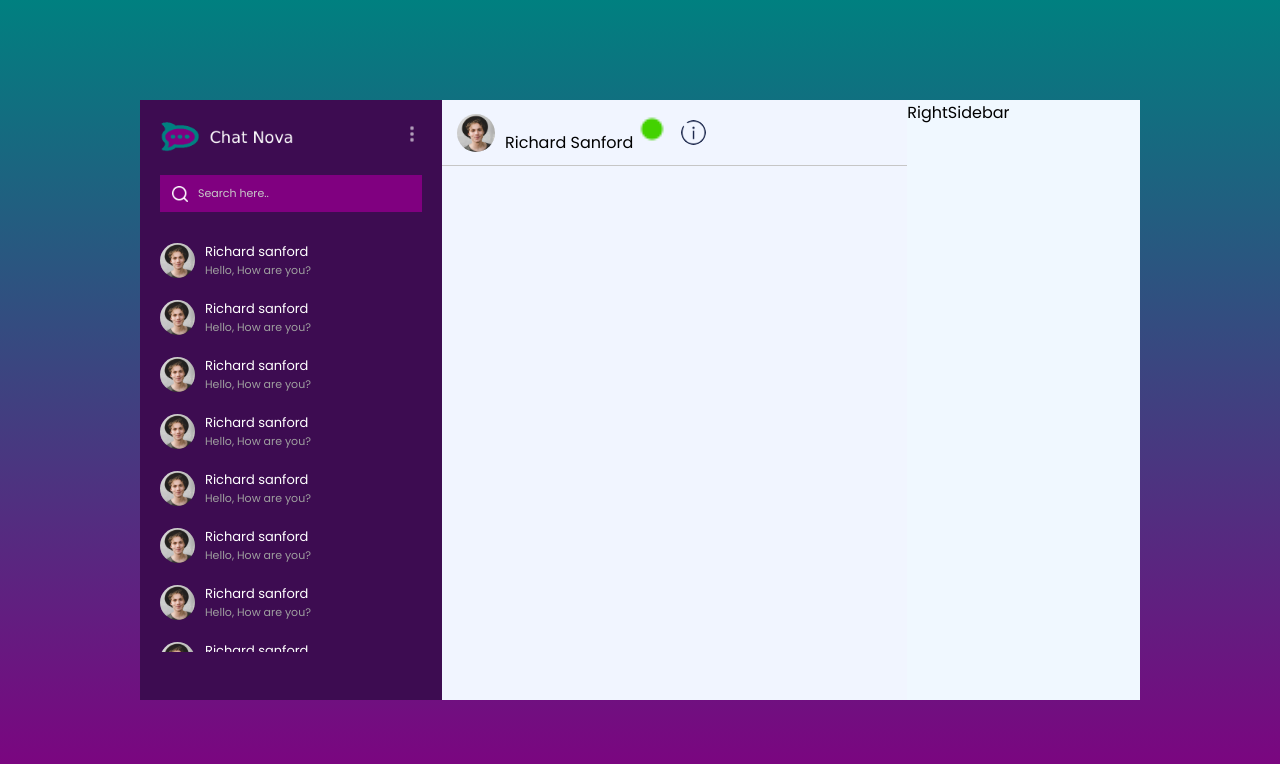
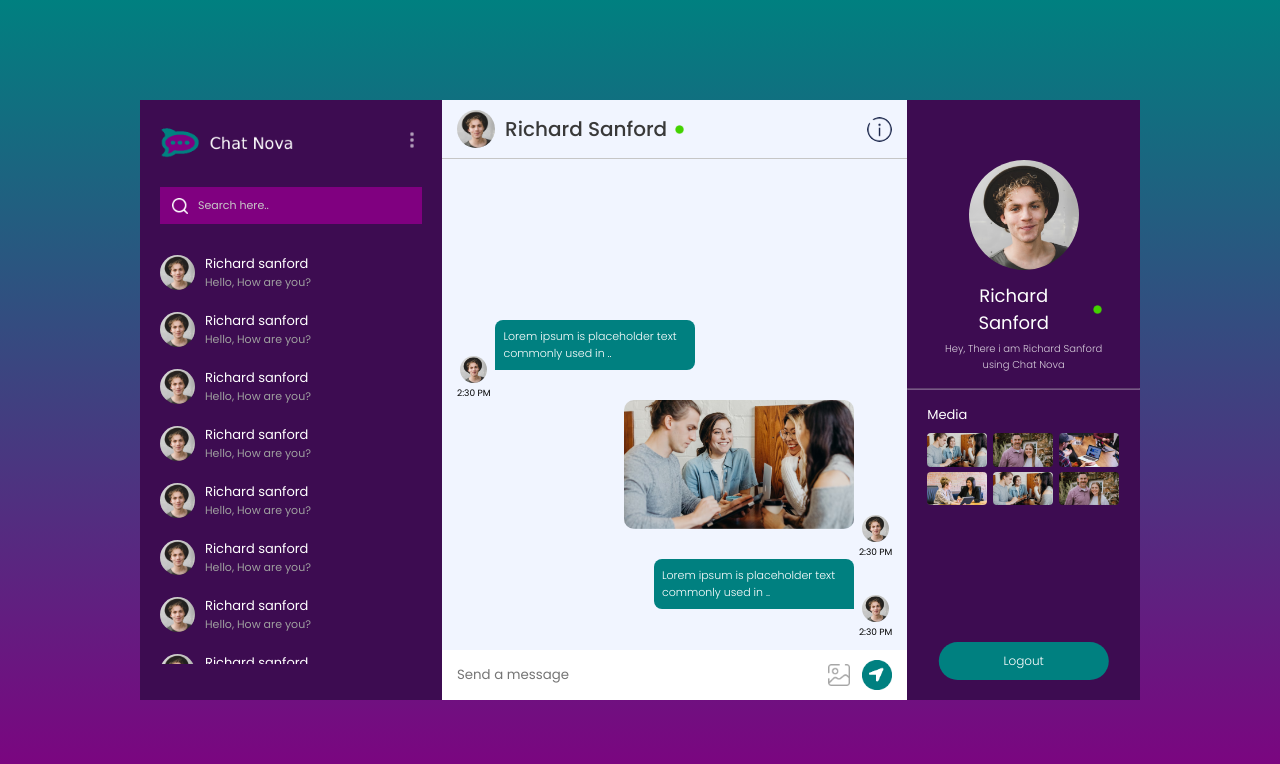
Before and after one commit to ASHHADgit87/ChatNova, a React (Vite) app in the folder chatnova/: page /chat in a window 1280 px wide. Shown: the top 764 px of the page. Built offline with nearby package versions, Linux system fonts and the light colour scheme.

Commit message:
Added Ui on chat page, leftsidebar and rightside bar

```diff
--- a/chatnova/src/components/ChatBox/ChatBox.css
+++ b/chatnova/src/components/ChatBox/ChatBox.css
@@ -20,3 +20,95 @@
     width: 38px;
     aspect-ratio: 1/1;
 }
+
+.chat-user p{
+    flex: 1;
+    font-weight: 500;
+    font-size: 20px;
+    color: #393939;
+    display: flex;
+    align-items: center;
+    gap: 5px;
+}
+
+.chat-input{
+    display: flex;
+    align-items: center;
+    gap: 12px;
+    padding: 10px 15px;
+    background: white;
+    position: absolute;
+    bottom: 0;
+    left: 0;
+    right: 0;
+}
+
+.chat-input img{
+   width: 30px;
+   cursor: pointer;
+}
+
+.chat-input label{
+    display: flex;
+
+}
+
+.chat-input label img{
+    width: 22px;
+}
+
+.chat-input input{
+  flex: 1;
+  border: none;
+  outline: none;
+}
+
+.chat-msg{
+    height: calc(100% - 70px);
+    padding-bottom: 50px;
+    overflow-y: scroll;
+    display: flex;
+    flex-direction: column-reverse;
+}
+
+.s-msg div img,.r-msg div img{
+    width: 27px;
+    aspect-ratio: 1/1;
+    border-radius: 50px;
+}
+.s-msg,.r-msg{
+     display: flex;
+     align-items: end;
+     justify-content: end;
+     gap: 5px;
+     padding: 0px 15px;
+}
+
+.r-msg{
+    flex-direction: row-reverse;
+    justify-content: start;
+}
+.msg{
+    color: white;
+    background-color: #008080;
+    padding: 8px;
+    max-width: 200px;
+    font-size: 11px;
+    font-weight: 300;
+    border-radius: 8px 8px 0px 8px;
+    margin-bottom: 30px;
+}
+.r-msg .msg{
+    border-radius: 8px 8px 8px 0px;
+}
+
+.s-msg div,.r-msg div{
+    text-align: center;
+    font-size: 9px;
+}
+
+.msg-img{
+    max-width: 230px;
+    margin-bottom: 30px;
+    border-radius: 10px;
+}
--- a/chatnova/src/components/ChatBox/ChatBox.jsx
+++ b/chatnova/src/components/ChatBox/ChatBox.jsx
@@ -6,8 +6,44 @@
     <div className='chat-box'>
             <div className="chat-user">
                 <img src={assets.profile_img} alt=''/>
-                <p>Richard Sanford<img src={assets.green_dot}/></p>
+                <p>Richard Sanford<img className="dot"src={assets.green_dot}/></p>
                 <img src={assets.help_icon} className='help' alt=''/>
+            </div>
+            <div className="chat-msg">
+
+  <div className="s-msg">
+    <p className='msg'>Lorem ipsum is placeholder text commonly used in ..</p>
+    <div>
+      <img src={assets.profile_img} alt=''/>
+      <p>2:30 PM</p>
+    </div>
+  </div>
+
+  <div className="s-msg">
+    <img  className='msg-img' src={assets.pic1} alt=''/>
+    <div>
+      <img src={assets.profile_img} alt=''/>
+      <p>2:30 PM</p>
+    </div>
+  </div>
+
+
+  <div className="r-msg">
+    <p className='msg'>Lorem ipsum is placeholder text commonly used in ..</p>
+    <div>
+      <img src={assets.profile_img} alt=''/>
+      <p>2:30 PM</p>
+    </div>
+  </div>
+</div>
+
+            <div className="chat-input">
+              <input type='text' placeholder='Send a message'/>
+              <input type='file' id='image' accept='image/png, image/jpeg' hidden/>
+              <label htmlFor='image'>
+                        <img src={assets.gallery_icon} alt=''/>
+              </label>
+              <img src={assets.send_button}/>
             </div>
     </div>
   )
--- a/chatnova/src/components/LeftSidebar/LeftSidebar.css
+++ b/chatnova/src/components/LeftSidebar/LeftSidebar.css
@@ -90,3 +90,36 @@
 .friends:hover span{
     color: white;
 }
+
+.ls-nav .menu{
+    position: relative;
+    padding: 10px 0px;
+}
+
+.menu .sub-menu{
+    position: absolute;
+    top: 100%;
+    right: 0;
+    width: 130px;
+    padding: 20px;
+    border-radius: 5px;
+    background-color: white;
+    color: black;
+    display: none;
+}
+
+.sub-menu hr{
+    border: none;
+    height: 1px;
+    background: #a4a4a4;
+    margin: 8px 0px;
+}
+
+.sub-menu p{
+    cursor: pointer;
+    font-size: 14px;
+}
+
+.menu:hover .sub-menu{
+    display: block;
+}
--- a/chatnova/src/components/LeftSidebar/LeftSidebar.jsx
+++ b/chatnova/src/components/LeftSidebar/LeftSidebar.jsx
@@ -9,6 +9,11 @@
                 <img src={assets.logo} className='logo' alt=''/>
                 <div className="menu">
                     <img src={assets.menu_icon} alt='' />
+                    <div className="sub-menu">
+                        <p>Edit Profile</p>
+                        <hr/>
+                        <p>Logout</p>
+                    </div>
                 </div>
             </div>
             <div className="ls-search">
--- a/chatnova/src/components/RightSidebar/RightSidebar.css
+++ b/chatnova/src/components/RightSidebar/RightSidebar.css
@@ -0,0 +1,73 @@
+.rs{
+     color: white;
+     background: #3D0C51;
+     position: relative;
+     height: 75vh;
+     overflow-y: scroll;
+}
+.rs-profile{
+     padding-top: 60px;
+     text-align: center;
+     max-width: 70%;
+     margin: auto;
+}
+
+.rs-profile img{
+     width: 110px;
+     aspect-ratio: 1/1;
+     border-radius: 50% ;
+}
+
+.rs-profile h3{
+    font-size: 18px;
+    font-weight: 400;
+    display: flex;
+    align-items: center;
+    justify-content: center;
+    gap: 5px;
+    margin: 5px 0px;
+}
+.rs-profile p{
+    font-size: 10px;
+    opacity: 80%;
+    font-weight: 300;
+}
+
+.rs hr{
+    border-color: #ffffff50;
+    margin: 15px 0px;
+}
+
+.rs-media{
+    padding: 0px 20px;
+    font-size: 13px;
+}
+.rs-media div{
+    max-height: 180px;
+    overflow-y: scroll;
+    display: grid;
+    grid-template-columns: 1fr 1fr 1fr;
+    gap: 5px;
+    margin-top: 8px;
+}
+
+.rs-media div img{
+    width: 60px;
+    border-radius: 4px;
+    cursor: pointer;
+}
+
+.rs button{
+    position: absolute;
+    bottom: 20px;
+    left: 50%;
+    transform: translateX(-50%);
+    background: #008080;
+    color: white;
+    border: none;
+    font-size: 12px;
+    font-weight: 300;
+    padding: 10px 65px;
+    border-radius: 20px;
+    cursor: pointer;
+}
--- a/chatnova/src/components/RightSidebar/RightSidebar.jsx
+++ b/chatnova/src/components/RightSidebar/RightSidebar.jsx
@@ -1,8 +1,32 @@
 import React from 'react'
 import './RightSidebar.css'
+import assets from '../../assets/assets'
 const RightSidebar = () => {
   return (
-    <div>RightSidebar</div>
+    <div className='rs'>
+            <div className="rs-profile">
+              <img src={assets.profile_img} alt=''/>
+              <h3>Richard Sanford<img src={assets.green_dot} className='dot' alt=''/></h3>
+              <p>Hey, There i am Richard Sanford using Chat Nova</p>
+            </div>
+            <hr/>
+            <div className="rs-media">
+              <p>
+                Media
+              </p>
+              <div>
+                <img src={assets.pic1} alt="" />
+                <img src={assets.pic2} alt="" />
+                <img src={assets.pic3} alt="" />
+                <img src={assets.pic4} alt="" />
+                <img src={assets.pic1} alt="" />
+                <img src={assets.pic2} alt="" />
+              </div>
+            </div>
+            <button>
+              Logout
+            </button>
+    </div>
   )
 }
 
--- a/chatnova/src/index.css
+++ b/chatnova/src/index.css
@@ -9,3 +9,8 @@
 ::-webkit-scrollbar{
   display: none;
 }
+
+img.dot{
+  width: 15px !important;
+
+}
--- a/chatnova/src/pages/ProfileUpdate/ProfileUpdate.jsx
+++ b/chatnova/src/pages/ProfileUpdate/ProfileUpdate.jsx
@@ -1,9 +1,25 @@
 import React from 'react'
 import './ProfileUpdate.css'
+import assets from '../../assets/assets'
 const ProfileUpdate = () => {
   return (
-    <div>
-        Profile
+    <div className='profile'>
+        <div className="profile-container">
+          <form>
+            <h3>Profile Details</h3>
+            <label htmlFor='avatar'>
+                <input type='file' id='avatar' accept='.png, .jpg, .jpeg' hidden/>
+                <img src={assets.avatar_icon} alt=''/>
+                Upload profile image
+            </label>
+            <input type='text' placeholder='Your name' required/>
+            <textarea placeholder='Write Profile bio' required></textarea>
+            <button type='submit'>
+              Save
+            </button>
+          </form>
+          <img src='' alt=''/>
+        </div>
     </div>
   )
 }
```
Also changed, not shown: chatnova/src/assets/send_button.png.
